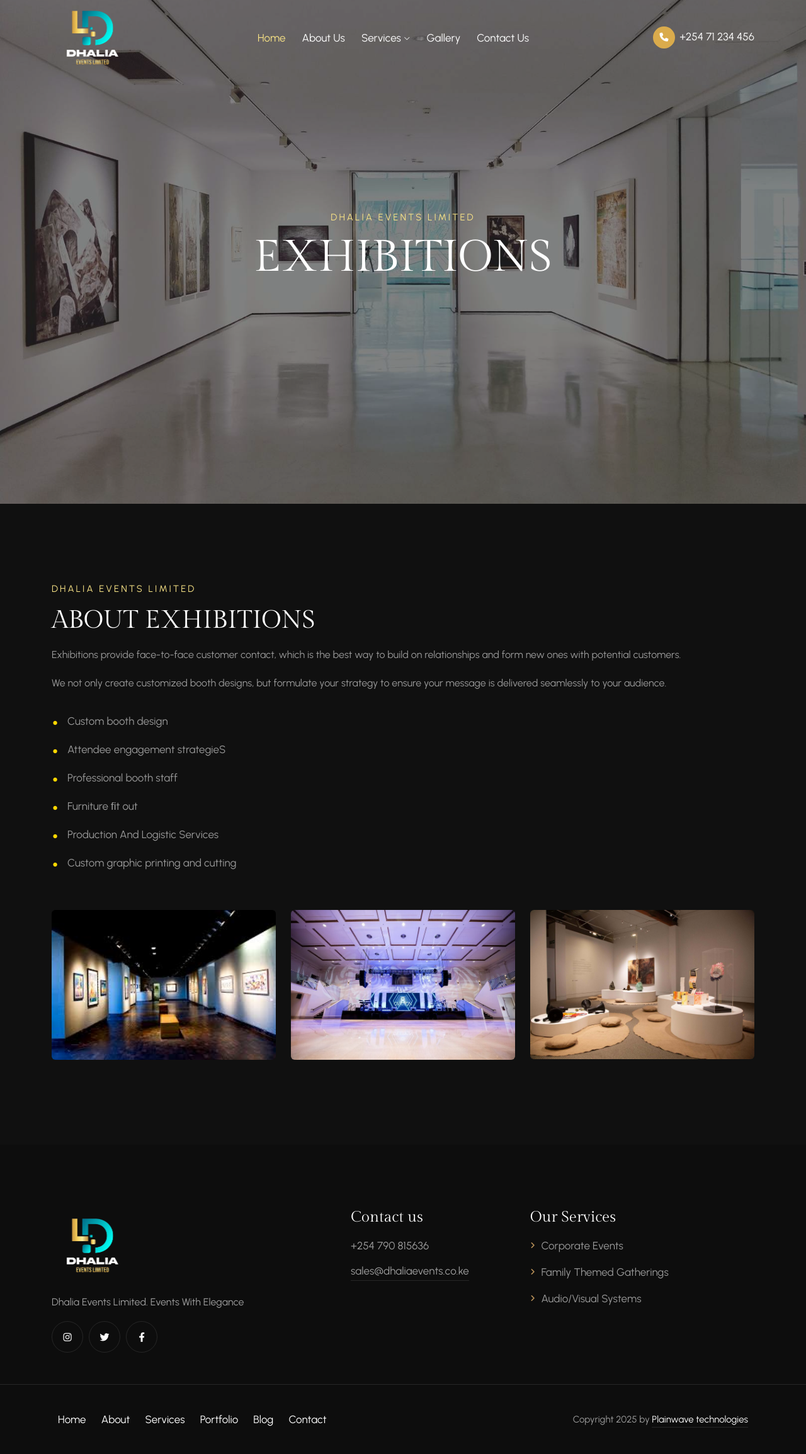
After one commit to GlenGikonyo/dhalia-events, a Flask app: page /exhibition in a window 1280 px wide. The commit adds this page. Shown: the whole page at 63% size. Run offline with Flask 3, Linux system fonts and the light colour scheme; some libraries are stand-ins or nearby versions.

Commit message:
add exhibition page and update footer

```diff
--- a/templates/corporate-events.html
+++ b/templates/corporate-events.html
@@ -109,7 +109,7 @@
                         <div class="con">
                             <div class="title">Exhibitions
                             </div>
-                            <div class="arrow"> <a href="/team-building"><span class="fa-light fa-arrow-right"></span></a> </div>
+                            <div class="arrow"> <a href="/exhibition"><span class="fa-light fa-arrow-right"></span></a> </div>
                         </div>
                     </div>
                 </div>
--- /dev/null
+++ b/templates/exhibition.html
@@ -0,0 +1,303 @@
+<!DOCTYPE html>
+<html lang="zxx">
+
+<head>
+    <meta charset="utf-8" />
+    <meta http-equiv="X-UA-Compatible" content="IE=edge" />
+    <meta name="viewport" content="width=device-width, initial-scale=1, maximum-scale=1" />
+    <title>Exhibitions</title>
+    <link rel="shortcut icon" href="{{ url_for('static', filename='img/LOGO-1-removebg-preview.png')}}" />
+    <link rel="stylesheet"
+        href="https://fonts.googleapis.com/css2?family=Gilda+Display&amp;family=Urbanist:wght@300;400;500;600&amp;display=swap" />
+    <link rel="stylesheet" href="{{ url_for('static', filename='css/plugins.css')}}" />
+    <link rel="stylesheet" href="{{ url_for('static', filename='css/style.css')}}" />
+</head>
+
+<body>
+    <!-- Preloader -->
+    <div class="preloader">
+        <div class="centered">
+            <div class="cont">
+                <div class="loader-circle"></div>
+                <div class="loader-line-mask">
+                    <div class="loader-line"></div>
+                </div>
+                <img src="{{ url_for('static', filename='img/LOGO-1-removebg-preview.png')}}" alt="" />
+            </div>
+        </div>
+    </div>
+    <!-- Progress scroll totop -->
+    <div class="progress-wrap cursor-pointer">
+        <svg class="progress-circle svg-content" width="100%" height="100%" viewBox="-1 -1 102 102">
+            <path d="M50,1 a49,49 0 0,1 0,98 a49,49 0 0,1 0,-98" />
+        </svg>
+    </div>
+    <!-- Navbar -->
+    {% include 'nav.html' %}
+    <!-- Header Banner -->
+    <section class="banner-header full-height valign bg-img" data-overlay-dark="4"
+        data-background="{{ url_for('static', filename='img/exhibitions.jpg')}}">
+        <div class="container">
+            <div class="row justify-content-center">
+                <div class="col-md-12 text-center">
+                    <h5 style="color: #F9E386;">Dhalia Events Limited</h5>
+                    <h1>Exhibitions</h1>
+                </div>
+            </div>
+        </div>
+    </section>
+    <!-- Page Details -->
+    <section class="page-details section-padding">
+        <div class="container">
+            <div class="row">
+                <div class="col-md-12">
+                    <div class="section-subtitle">Dhalia Events Limited</div>
+                    <div class="section-title">About Exhibitions</div>
+                </div>
+            </div>
+            <div class="row mb-30">
+                <div class="col-md-12">
+                    <p>Exhibitions provide face-to-face customer contact, which is the best way to build on
+                        relationships and form new ones with potential customers.</p>
+                    <p>We not only create customized booth designs, but formulate your strategy to ensure your message
+                        is delivered seamlessly to your audience.</p>
+
+                    <!-- Added styled list section -->
+                    <ul style="list-style: none; padding-left: 0; margin: 30px 0;">
+                        <li style="margin-bottom: 15px; padding-left: 25px; position: relative;">
+                            <span
+                                style="content: '•'; position: absolute; left: 0; color: gold; font-size: 60px;">•</span>
+                            Custom booth design
+                        </li>
+                        <li style="margin-bottom: 15px; padding-left: 25px; position: relative;">
+                            <span
+                                style="content: '•'; position: absolute; left: 0; color: gold; font-size: 60px;">•</span>
+                            Attendee engagement strategieS
+                        </li>
+                        <li style="margin-bottom: 15px; padding-left: 25px; position: relative;">
+                            <span
+                                style="content: '•'; position: absolute; left: 0; color: gold; font-size: 60px;">•</span>
+                            Professional booth staff
+                        </li>
+                        <li style="margin-bottom: 15px; padding-left: 25px; position: relative;">
+                            <span
+                                style="content: '•'; position: absolute; left: 0; color: gold; font-size: 60px;">•</span>
+                            Furniture ﬁt out
+                        </li>
+                        <li style="margin-bottom: 15px; padding-left: 25px; position: relative;">
+                            <span
+                                style="content: '•'; position: absolute; left: 0; color: gold; font-size: 60px;">•</span>
+                            Production And Logistic Services
+                        </li>
+                        <li style="margin-bottom: 15px; padding-left: 25px; position: relative;">
+                            <span
+                                style="content: '•'; position: absolute; left: 0; color: gold; font-size: 60px;">•</span>
+                            Custom graphic printing and cutting
+                        </li>
+                    </ul>
+                </div>
+            </div>
+            <div class="row justify-content-center">
+                <div class="col-lg-4 col-md-12 mb-15">
+                    <img src="{{ url_for('static', filename='img/exhibit.jpeg') }}" class="img-fluid rounded-2" alt=""
+                        style="height: 238px;">
+                </div>
+                <div class="col-lg-4 col-md-12 mb-15">
+                    <img src="{{ url_for('static', filename='img/20210915-143154-OVATION-03009-min-min.jpg') }}" class="img-fluid rounded-2" alt=""
+                        style="height: 238px;">
+                </div>
+                <div class="col-lg-4 col-md-12 mb-15">
+                    <img src="{{ url_for('static', filename='img/no_place_life_home_edits-28.jpg') }}"
+                        class="img-fluid rounded-2" alt="">
+                </div>
+            </div>
+        </div>
+    </section>
+    <!-- Gallery Image -->
+    <!-- <section class="galleryscroll section-padding bg-lightbrown">
+        <div class="container-fluid p-0">
+            <div class="row justify-content-center">
+                <div class="col-md-12 text-center mb-20">
+                    <div class="section-subtitle">Spa & Wellness</div>
+                    <div class="section-title">Spa Gallery</div>
+                </div>
+            </div>
+            <div class="row">
+                <div class="col-md-12">
+                    <div class="owl-carousel owl-theme">
+                        <div class="item">
+                            <a href="img/spa/1.jpg" title="" class="gallery-masonry-item-img-link img-zoom">
+                                <div class="img"> <img src="img/spa/1.jpg" class="img-fluid mx-auto d-block" alt=""> </div>
+                            </a>
+                        </div>
+                        <div class="item">
+                            <a href="img/spa/2.jpg" title="" class="gallery-masonry-item-img-link img-zoom">
+                                <div class="img"> <img src="img/spa/2.jpg" class="img-fluid mx-auto d-block" alt=""> </div>
+                            </a>
+                        </div>
+                        <div class="item">
+                            <a href="img/spa/3.jpg" title="" class="gallery-masonry-item-img-link img-zoom">
+                                <div class="img"> <img src="img/spa/3.jpg" class="img-fluid mx-auto d-block" alt=""> </div>
+                            </a>
+                        </div>
+                        <div class="item">
+                            <a href="img/spa/4.jpg" title="" class="gallery-masonry-item-img-link img-zoom">
+                                <div class="img"> <img src="img/spa/4.jpg" class="img-fluid mx-auto d-block" alt=""> </div>
+                            </a>
+                        </div>
+                        <div class="item">
+                            <a href="img/spa/5.jpg" title="" class="gallery-masonry-item-img-link img-zoom">
+                                <div class="img"> <img src="img/spa/5.jpg" class="img-fluid mx-auto d-block" alt=""> </div>
+                            </a>
+                        </div>
+                    </div>
+                </div>
+            </div>
+        </div>
+    </section> -->
+    <!-- F.A.Qs
+    <section class="section-padding">
+        <div class="container">
+            <div class="row justify-content-center">
+                <div class="col-lg-9 col-md-12 mb-25 text-center">
+                    <div class="section-subtitle">F.A.Qs</div>
+                    <div class="section-title">Spa Etiquette</div>
+                </div>
+            </div>
+            <div class="row">
+                <div class="col-lg-6 col-md-12">
+                    <ul class="accordion-box clearfix">
+                        <li class="accordion block">
+                            <div class="acc-btn">Arriving at The Spa</div>
+                            <div class="acc-content">
+                                <div class="content">
+                                    <div class="text">Please arrive at The Spa 15 minutes prior to your scheduled treatment and enjoy the calm and serenity of The Spa atmosphere. Arriving late makes it necessary to curtail the time for your treatment.</div>
+                                </div>
+                            </div>
+                        </li>
+                        <li class="accordion block">
+                            <div class="acc-btn">Mobile Phones</div>
+                            <div class="acc-content">
+                                <div class="content">
+                                    <div class="text">Kindly refrain from using your mobile phone in The Spa premises. Please keep your mobile phone on silent mode at all times.</div>
+                                </div>
+                            </div>
+                        </li>
+                        <li class="accordion block">
+                            <div class="acc-btn">Valuables</div>
+                            <div class="acc-content">
+                                <div class="content">
+                                    <div class="text">We provide a secure place for your personal items inside The Spa complex. However, we do not accept liability for loss or damage. We recommend valuable items are stored inside the safe located in your hotel room/suite.</div>
+                                </div>
+                            </div>
+                        </li>
+                    </ul>
+                </div>
+                <div class="col-lg-6 col-md-12">
+                    <ul class="accordion-box clearfix">
+                        <li class="accordion block">
+                            <div class="acc-btn">Children</div>
+                            <div class="acc-content">
+                                <div class="content">
+                                    <div class="text">The minimum age for entry to The Spa, The Health Club and the hydrothermal facilities is 16 years of age. Children under the age of 16 may use the hotel pool if they are accompanied by a parent/adult.</div>
+                                </div>
+                            </div>
+                        </li>
+                        <li class="accordion block">
+                            <div class="acc-btn">Safety</div>
+                            <div class="acc-content">
+                                <div class="content">
+                                    <div class="text">The max depth of the pool is 1.60 m. There is no lifeguard at the pool. Children may only use the pool if accompanied by an adult or parent/guardian.</div>
+                                </div>
+                            </div>
+                        </li>
+                        <li class="accordion block">
+                            <div class="acc-btn">Smoking</div>
+                            <div class="acc-content">
+                                <div class="content">
+                                    <div class="text">Kindly note that you are not allowed to smoke in The Spa, The Health Club or sauna area.</div>
+                                </div>
+                            </div>
+                        </li>
+                    </ul>
+                </div>
+            </div>
+        </div>
+    </section>
+    <!-- Testiominals -->
+    <!-- <section class="testimonials">
+        <div class="bg-img bg-fixed section-padding" data-overlay-dark="5" data-background="img/banner/02.jpg">
+            <div class="container">
+                <div class="row justify-content-center">
+                    <div class="col-md-7 text-center">
+                        <div class="owl-carousel owl-theme">
+                            <div class="item"> <span>
+                                    <i class="star-rating"></i>
+                                    <i class="star-rating"></i>
+                                    <i class="star-rating"></i>
+                                    <i class="star-rating"></i>
+                                    <i class="star-rating"></i>
+                                </span>
+                                <h5>"Hotel was great. Location was excellent. The staff was incredible. A great experience all around!"</h5>
+                                <div class="info">
+                                    <div class="cont">
+                                        <h6>Frank E. <i>|</i> <span><a href="#">View on Tripadvisor</a></span></h6>
+                                    </div>
+                                </div>
+                            </div>
+                            <div class="item"> <span>
+                                    <i class="star-rating"></i>
+                                    <i class="star-rating"></i>
+                                    <i class="star-rating"></i>
+                                    <i class="star-rating"></i>
+                                    <i class="star-rating"></i>
+                                </span>
+                                <h5>"Location was excellent. The staff was incredible. Hotel was great. A great experience all around!"</h5>
+                                <div class="info">
+                                    <div class="cont">
+                                        <h6>Emily F. <i>|</i> <span><a href="#">View on Tripadvisor</a></span></h6>
+                                    </div>
+                                </div>
+                            </div>
+                            <div class="item"> <span>
+                                    <i class="star-rating"></i>
+                                    <i class="star-rating"></i>
+                                    <i class="star-rating"></i>
+                                    <i class="star-rating"></i>
+                                    <i class="star-rating"></i>
+                                </span>
+                                <h5>"A great experience all around! Hotel was great. Location was excellent. The staff was incredible."</h5>
+                                <div class="info">
+                                    <div class="cont">
+                                        <h6>Enrico T. <i>|</i> <span><a href="#">View on Tripadvisor</a></span></h6>
+                                    </div>
+                                </div>
+                            </div>
+                        </div>
+                    </div>
+                </div>
+            </div>
+        </div>
+    </section> -->
+    <!-- Footer -->
+    {% include 'footer.html' %}
+    <!-- jQuery -->
+    <script src="{{ url_for('static', filename='js/jquery-3.7.1.min.js')}}"></script>
+    <script src="{{ url_for('static', filename='js/jquery-migrate-3.4.1.min.js')}}"></script>
+    <script src="{{ url_for('static', filename='js/modernizr-2.6.2.min.js')}}"></script>
+    <script src="{{ url_for('static', filename='js/imagesloaded.pkgd.min.js')}}"></script>
+    <script src="{{ url_for('static', filename='js/jquery.isotope.v3.0.2.js')}}"></script>
+    <script src="{{ url_for('static', filename='js/popper.min.js')}}"></script>
+    <script src="{{ url_for('static', filename='js/bootstrap.min.js')}}"></script>
+    <script src="{{ url_for('static', filename='js/scrollIt.min.js')}}"></script>
+    <script src="{{ url_for('static', filename='js/jquery.waypoints.min.js')}}"></script>
+    <script src="{{ url_for('static', filename='js/owl.carousel.min.js')}}"></script>
+    <script src="{{ url_for('static', filename='js/jquery.stellar.min.js')}}"></script>
+    <script src="{{ url_for('static', filename='js/jquery.magnific-popup.js')}}"></script>
+    <script src="{{ url_for('static', filename='js/YouTubePopUp.js')}}"></script>
+    <script src="{{ url_for('static', filename='js/select2.js')}}"></script>
+    <script src="{{ url_for('static', filename='js/datepicker.js')}}"></script>
+    <script src="{{ url_for('static', filename='js/custom.js')}}"></script>
+</body>
+
+</html>
--- a/templates/footer.html
+++ b/templates/footer.html
@@ -44,15 +44,15 @@
                         <ul class="footer-services">
                             <li>
                                 <i class="fa-solid fa-angle-right"></i>
-                                <a href="/services/corporate">Corporate Events</a>
+                                <a href="/corporate-events">Corporate Events</a>
                             </li>
                             <li>
                                 <i class="fa-solid fa-angle-right"></i>
-                                <a href="/services/family">Family Themed Gatherings</a>
+                                <a href="/family-gatherings">Family Themed Gatherings</a>
                             </li>
                             <li>
                                 <i class="fa-solid fa-angle-right"></i>
-                                <a href="/services/av">Audio/Visual Systems</a>
+                                <a href="/audio-visual">Audio/Visual Systems</a>
                             </li>
                         </ul>
                     </div>
```
Also changed, not shown: static/img/20210915-143154-OVATION-03009-min-min.jpg (added), static/img/exhibit.jpeg (added), static/img/exhibitions.jpg (added), static/img/no_place_life_home_edits-28.jpg (added).
